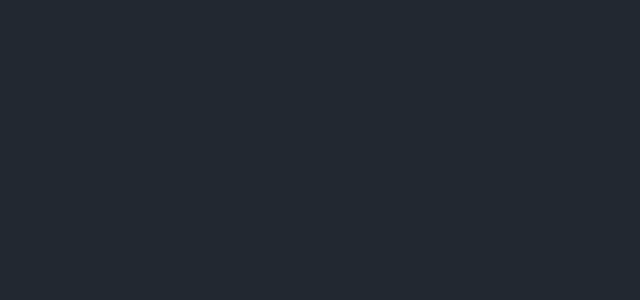
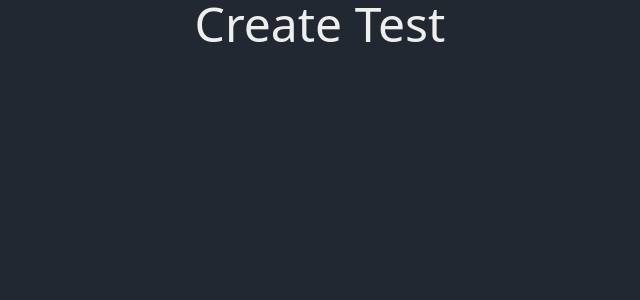
Before and after one commit to ljw0096/remote-voca, a React app in the folder client/: page /create-test in a window 1280 px wide. Shown: the top 300 px of the page, without its empty margins (320-960 px from the left). Built offline with nearby package versions, Linux system fonts and the light colour scheme; the HTML template or start-up script is replaced by a standard one.

Commit message:
feat: router 구현

```diff
--- a/client/src/App.tsx
+++ b/client/src/App.tsx
@@ -1,11 +1,13 @@
 import { ThemeProvider } from "styled-components"
 import { theme } from "@style/Theme"
 import GlobalStyle from "@style/GlobalStyle"
+import Router from "@lib/router"
 
 const App = () => {
   return (
     <ThemeProvider theme={theme}>
       <GlobalStyle />
+      <Router />
     </ThemeProvider>
   )
 }
--- /dev/null
+++ b/client/src/lib/router/index.tsx
@@ -0,0 +1,15 @@
+import { BrowserRouter, Routes, Route } from "react-router-dom"
+import { routes } from "./routes"
+
+const Router = () => {
+  return (
+    <BrowserRouter>
+      <Routes>
+        {routes.map(({ path, view }) => (
+          <Route path={path} key={path} element={view} />
+        ))}
+      </Routes>
+    </BrowserRouter>
+  )
+}
+export default Router
--- /dev/null
+++ b/client/src/lib/router/routes.tsx
@@ -0,0 +1,20 @@
+import { CreateTest, Home, Result, Test } from "@pages/index"
+
+export const routes = [
+  {
+    path: "/",
+    view: <Home />,
+  },
+  {
+    path: "/create-test",
+    view: <CreateTest />,
+  },
+  {
+    path: "/result",
+    view: <Result />,
+  },
+  {
+    path: "/test",
+    view: <Test />,
+  },
+]
--- /dev/null
+++ b/client/src/pages/CreateTest.tsx
@@ -0,0 +1,12 @@
+import Layout from "@components/Layout"
+import Typo from "@components/Typo"
+
+const Home = () => {
+  return (
+    <Layout>
+      <Typo.Title>Create Test</Typo.Title>
+    </Layout>
+  )
+}
+
+export default Home
--- /dev/null
+++ b/client/src/pages/Home.tsx
@@ -0,0 +1,12 @@
+import Layout from "@components/Layout"
+import Typo from "@components/Typo"
+
+const Home = () => {
+  return (
+    <Layout>
+      <Typo.Title>Home</Typo.Title>
+    </Layout>
+  )
+}
+
+export default Home
--- /dev/null
+++ b/client/src/pages/Result.tsx
@@ -0,0 +1,12 @@
+import Layout from "@components/Layout"
+import Typo from "@components/Typo"
+
+const Home = () => {
+  return (
+    <Layout>
+      <Typo.Title>Result</Typo.Title>
+    </Layout>
+  )
+}
+
+export default Home
--- /dev/null
+++ b/client/src/pages/Test.tsx
@@ -0,0 +1,12 @@
+import Layout from "@components/Layout"
+import Typo from "@components/Typo"
+
+const Home = () => {
+  return (
+    <Layout>
+      <Typo.Title>Test</Typo.Title>
+    </Layout>
+  )
+}
+
+export default Home
--- /dev/null
+++ b/client/src/pages/index.ts
@@ -0,0 +1,4 @@
+export { default as Home } from "./Home"
+export { default as Result } from "./Result"
+export { default as Test } from "./Test"
+export { default as CreateTest } from "./CreateTest"
--- a/client/tsconfig.json
+++ b/client/tsconfig.json
@@ -4,7 +4,8 @@
     "paths": {
       "@components/*": ["src/components/*"],
       "@lib/*": ["src/lib/*"],
-      "@style/*": ["src/style/*"]
+      "@style/*": ["src/style/*"],
+      "@pages/*": ["src/pages/*"]
     },
     "target": "es5",
     "downlevelIteration": true,
```
